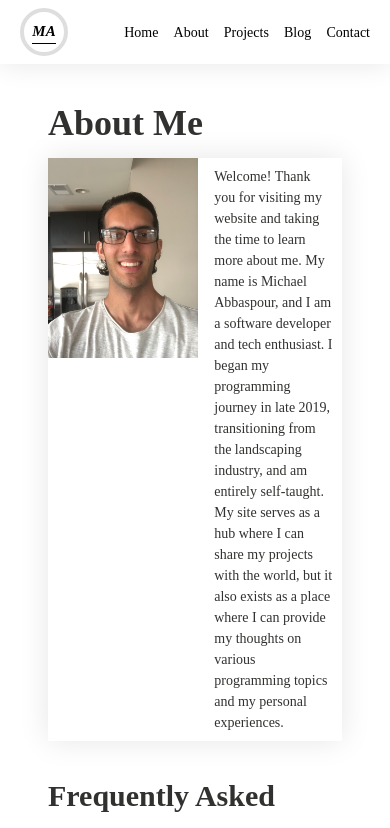
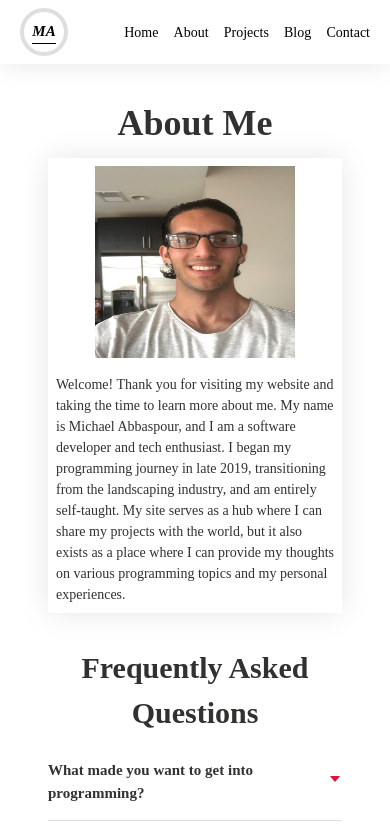
Before and after one commit to michael-abbaspour/michael-abbaspour-site, a React (Vite) app: page /about in a window 390 px wide. Shown: the top 828 px of the page. Built offline with nearby package versions, Linux system fonts and the light colour scheme.

Commit message:
Added more mobile responsiveness to About and Projects sections.

```diff
--- a/src/assets/styles/About.module.css
+++ b/src/assets/styles/About.module.css
@@ -1,6 +1,10 @@
 /**
 About Page styles.
  */
+
+.aboutMeTitle {
+	margin-bottom: 0.5rem;
+}
 
 .aboutMeSection {
 	display: flex;
@@ -13,6 +17,31 @@ About Page styles.
 }
 
 .aboutMeImg {
-	height: auto;
-	aspect-ratio: 16/9;
+	aspect-ratio: 16 / 9;
 }
+
+.faqTitle {
+	margin-bottom: 0.5rem;
+}
+
+/**********
+Media Resizing and Responsiveness
+ */
+@media screen and (max-width: 547px) {
+	.aboutMeTitle {
+		text-align: center;
+	}
+
+	.aboutMeSection {
+		flex-direction: column;
+		align-items: center;
+	}
+
+	.aboutMeImg {
+		padding-top: 0.5rem;
+	}
+
+	.faqTitle {
+		text-align: center;
+	}
+}
--- a/src/assets/styles/Projects.module.css
+++ b/src/assets/styles/Projects.module.css
@@ -1,6 +1,11 @@
 /**
 Projects styles.
  */
+
+.projectsTitle {
+	text-align: center;
+	margin-bottom: 0.5rem;
+}
 
 .projectsWrapper {
 
@@ -19,6 +24,7 @@ Projects styles.
 }
 
 .projectImgContainer > img {
+
 }
 
 .projectTitleAndContent {
@@ -45,3 +51,16 @@ Projects styles.
 	font-weight: bold;
 	margin-top: auto;
 }
+
+/**********
+Media Resizing and Responsiveness
+ */
+@media screen and (max-width: 547px) {
+	.projectItemContainer {
+		grid-template-columns: 1fr;
+	}
+
+	.projectTitleAndContent {
+		align-items: center;
+	}
+}
--- a/src/pages/About.tsx
+++ b/src/pages/About.tsx
@@ -15,9 +15,9 @@ export default function About() {
 			<Header />
 			<div className="primary-main">
 				<div className="general-container">
-					<h1 className="margin-bottom-half">About Me</h1>
+					<h1 className={styles.aboutMeTitle}>About Me</h1>
 					<section className={styles.aboutMeSection}>
-						<img src={personalImageUrl} alt="Site Author Image." width={200} height={200} />
+						<img src={personalImageUrl} alt="Site Author Image." className={styles.aboutMeImg} width={200} height={200} />
 						<p>
 							Welcome! Thank you for visiting my website and taking the time to learn more about me. My name is Michael Abbaspour, and I am a software developer and tech enthusiast.
 							I began my programming journey in late 2019, transitioning from the landscaping industry, and am entirely self-taught.
@@ -25,7 +25,7 @@ export default function About() {
 						</p>
 					</section>
 					<section className="padding-block-2">
-						<h2>Frequently Asked Questions</h2>
+						<h2 className={styles.faqTitle}>Frequently Asked Questions</h2>
 						<FaqsAccordion />
 					</section>
 				</div>
--- a/src/pages/Projects.tsx
+++ b/src/pages/Projects.tsx
@@ -5,6 +5,7 @@
 import Header from "../layouts/Header";
 import Footer from "../layouts/Footer";
 import ProjectsList from "../components/projects/ProjectsList";
+import styles from "../assets/styles/Projects.module.css";
 
 export default function Projects() {
 	return (
@@ -12,7 +13,7 @@ export default function Projects() {
 			<Header />
 			<div className="primary-main">
 				<div className="general-container">
-					<h1 className="margin-bottom-half">Projects</h1>
+					<h1 className={styles.projectsTitle}>Projects</h1>
 					<ProjectsList />
 				</div>
 			</div>
```
